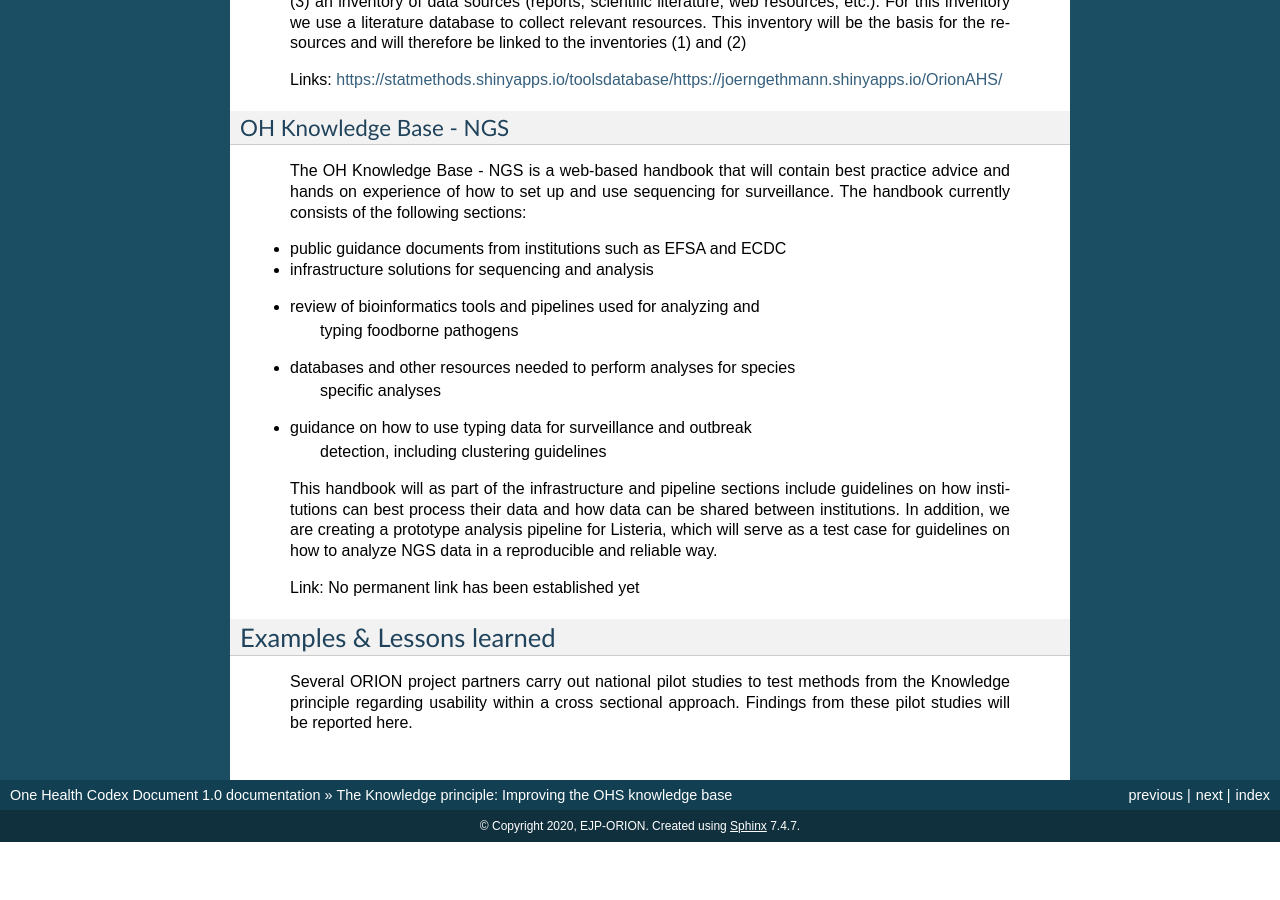
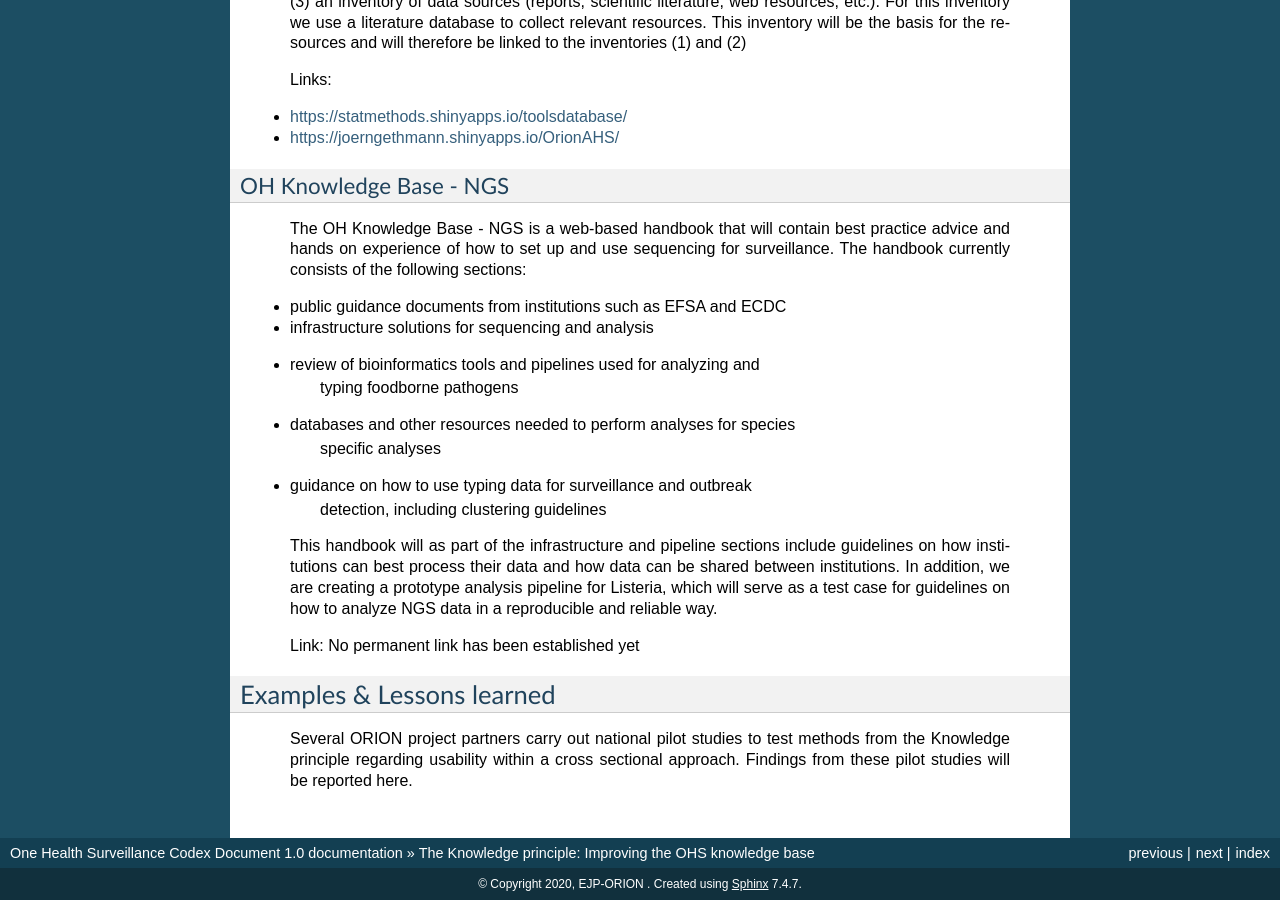
Before and after one commit to EJP-ORION/OH-Surveillance-Codex, a Sphinx documentation site: the page built from docs/3-knowledge-principle.rst, in a window 1280 px wide and 900 px high, scrolled down 1239 px. Built offline with Sphinx 7.4.7, drawn with Linux system fonts in a browser that asks for light colours; before the commit the page ends 2081 px from its top, so only the background shows below that; some of the changed text lies outside the part shown.

Commit message:
adding last 2 pictures, fix same formatting errors

```diff
--- a/docs/3-knowledge-principle.rst
+++ b/docs/3-knowledge-principle.rst
@@ -85,7 +85,9 @@
    resources and will therefore be linked to the inventories (1) and (2)
 
    Links:
-   https://statmethods.shinyapps.io/toolsdatabase/\ https://joerngethmann.shinyapps.io/OrionAHS/
+
+- https://statmethods.shinyapps.io/toolsdatabase/
+- https://joerngethmann.shinyapps.io/OrionAHS/
 
 OH Knowledge Base - NGS
 '''''''''''''''''''''''
--- a/docs/4-the-data-principle.rst
+++ b/docs/4-the-data-principle.rst
@@ -205,6 +205,6 @@
 
 
 
-.. |image2| image:: media/image3.png
+.. |image2| image:: ../assets/img/20191912_OHS_Data.png
    :width: 6.27083in
    :height: 1.97222in
--- a/docs/8-abbreviations.rst
+++ b/docs/8-abbreviations.rst
@@ -1,5 +1,5 @@
 ========================
-Abbreviations/ Acronyms:
+Abbreviations/ Acronyms
 ========================
 
 +-------+-------------------------------------------------------------+
--- a/docs/conf.py
+++ b/docs/conf.py
@@ -43,8 +43,8 @@
 master_doc = 'index'
 
 # General information about the project.
-project = u'One Health Codex Document'
-copyright = u'2020, EJP-ORION'
+project = u'One Health Surveillance Codex Document'
+copyright = u'2020, EJP-ORION '
 
 # The version info for the project you're documenting, acts as replacement for
 # |version| and |release|, also used in various other places throughout the
@@ -176,7 +176,7 @@
 #html_file_suffix = None
 
 # Output file base name for HTML help builder.
-htmlhelp_basename = 'OH-Codex'
+htmlhelp_basename = 'OHS-Codex'
 
 
 # -- Options for LaTeX output ---------------------------------------------
@@ -196,7 +196,7 @@
 # (source start file, target name, title,
 #  author, documentclass [howto, manual, or own class]).
 latex_documents = [
-  ('index', 'OH-Codex.tex', u'One Health Codex Document',
+  ('index', 'OHs-Codex.tex', u'One Health Surveillance Codex Document',
    u'Read the Docs', 'manual'),
 ]
 
@@ -226,8 +226,8 @@
 # One entry per manual page. List of tuples
 # (source start file, name, description, authors, manual section).
 man_pages = [
-    ('index', 'readthedocstemplate', u'One Health Codex Document',
-     [u'Read the Docs'], 1)
+    ('index', 'readthedocstemplate', u'One Health Surveillance Codex Document',
+     [u'EJP ORION consortium'], 1)
 ]
 
 # If true, show URL addresses after external links.
```
Also changed, not shown: docs/5-the-reporting-principle.rst (+11 -6 lines), assets/img/20191912_OHS_CRAC.png (added), assets/img/20191912_OHS_Data.png (added).
